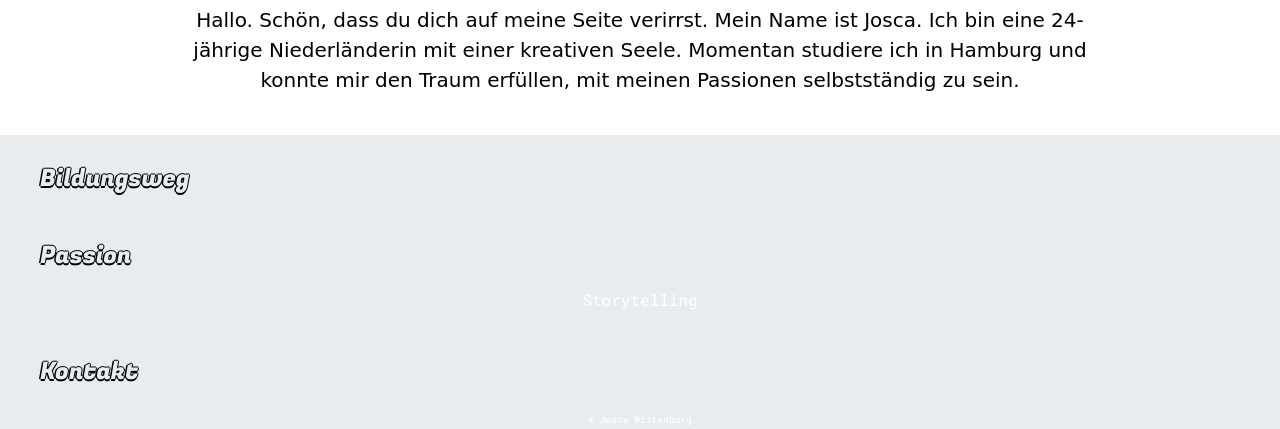
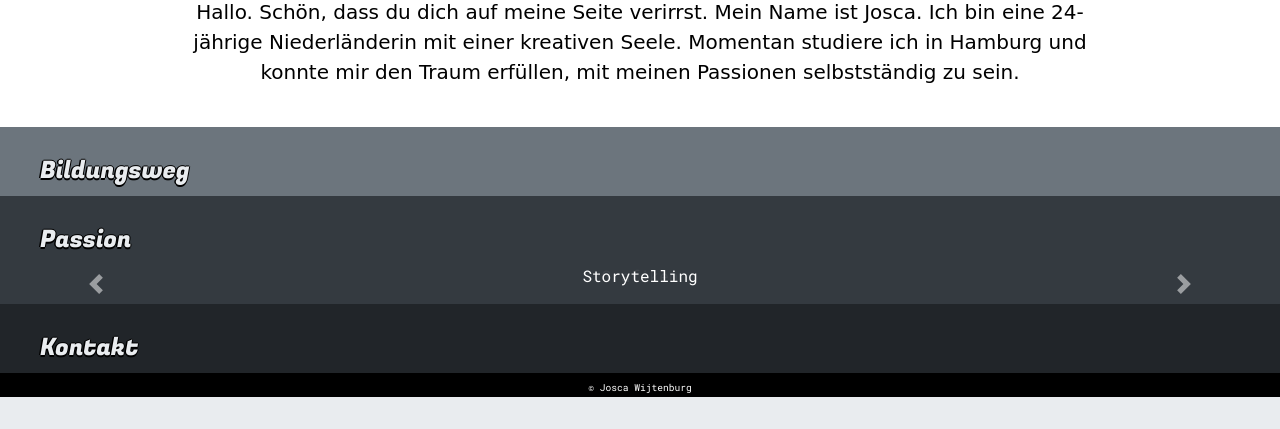
Before and after one commit to JoscaWij/portfolio, a plain HTML site: page index.html in a window 1280 px wide. Shown: the part 378-807 px from the top of the page. Drawn offline with nearby package versions, Linux system fonts and the light colour scheme; a web font is replaced by a local one.

Commit message:
Add carousel aand nav-dropdown-links

```diff
--- a/index.html
+++ b/index.html
@@ -64,9 +64,9 @@
               >Passion</a
             >
             <div class="dropdown-menu">
-              <a href="#" class="dropdown-item">Storytelling</a>
-              <a href="#" class="dropdown-item">Grafiken</a>
-              <a href="#" class="dropdown-item">Trainerin</a>
+              <a href="#storytelling" class="dropdown-item">Storytelling</a>
+              <a href="#grafiken" class="dropdown-item">Grafiken</a>
+              <a href="#trainerin" class="dropdown-item">Trainerin</a>
             </div>
           </li>
           <li class="nav-item">
@@ -87,11 +87,11 @@
         </p>
       </section>
       <!--Bildungsweg-->
-      <section id="bildungsweg" class="bg-gray-600">
+      <section id="bildungsweg">
         <h2>Bildungsweg</h2>
       </section>
       <!--Passion-->
-      <section id="passion" class="bg-gray-800">
+      <section id="passion">
         <h2>Passion</h2>
         <!--Carousel-->
         <section
@@ -100,19 +100,18 @@
           data-ride="carousel"
         >
           <container class="carousel-inner">
-            <div class="carousel-item active">
+            <div id="storytelling" class="carousel-item active">
               <p>Storytelling</p>
             </div>
-            <div class="carousel-item">
+            <div id="grafiken" class="carousel-item">
               <p>
                 Grafiken
               </p>
             </div>
-            <div class="carousel-item">
+            <div id="trainerin" class="carousel-item">
               <p>Trainerin</p>
             </div>
           </container>
-          <container>
           <!--Nav-buttons-->
           <!--previous-->
           <a
@@ -121,11 +120,8 @@
             role="button"
             data-slide="prev"
           >
-              <span
-                class="casousel-control-prev-icon"
-                aria-hidden="true"
-              ></span>
-              <span class="sr-only">p</span>
+            <span class="carousel-control-prev-icon" aria-hidden="true"></span>
+            <span class="sr-only">Previous</span>
           </a>
           <!--next-->
           <a
@@ -134,22 +130,18 @@
             role="button"
             data-slide="next"
           >
-              <span
-                class="casousel-control-next-icon"
-                aria-hidden="true"
-              ></span>
-              <span class="sr-only">n</span>
+            <span class="carousel-control-next-icon" aria-hidden="true"></span>
+            <span class="sr-only">Next</span>
           </a>
-          </container>
         </section>
       </section>
       <!--Kontakt-->
-      <section id="kontakt bg-black">
+      <section id="kontakt">
         <h2>Kontakt</h2>
       </section>
     </main>
     <!--Copyright-->
-    <footer>
+    <footer class="bg-black">
       <small>© Josca Wijtenburg</small>
     </footer>
     <!-- Optional JavaScript -->
--- a/scss/custom.scss
+++ b/scss/custom.scss
@@ -53,12 +53,7 @@ $dropdown-link-hover-color: black;
 $dropdown-link-hover-bg: #e9ecef;
 
 /*main*/
-
-/*Section "Über mich"*/
-#über-mich {
-  color: black;
-}
-
+$headings-margin-bottom: 0;
 $h2-font-size: 1.5rem;
 h2 {
   padding: 30px 40px 10px;
@@ -66,6 +61,11 @@ h2 {
   font-family: "Fugaz One", cursive;
   text-shadow: -1.5px 0 black, 0 1.5px black, 1px 0 black, 0 -1px black;
   margin: 0 0;
+}
+
+/*Section "Über mich"*/
+#über-mich {
+  color: black;
 }
 
 .handwritten {
@@ -77,15 +77,27 @@ h2 {
 }
 
 /*Section "Bildungsweg"*/
+#bildungsweg {
+  background-color: #6c757d;
+}
 
 /*Section Passion inkl. carousel*/
+#passion {
+  background-color: #343a40;
+}
 
 .carousel-inner {
   text-align: center;
 }
 
+/*Section Kontakt*/
+#kontakt {
+  background-color: #212529;
+}
+
 /*Footer*/
 footer {
+  background-color: black;
   text-align: center;
   bottom: 0;
 }
```
Also changed, not shown: css/custom.css, 1 other file. Lines whose indentation alone changed are shown as unchanged.
